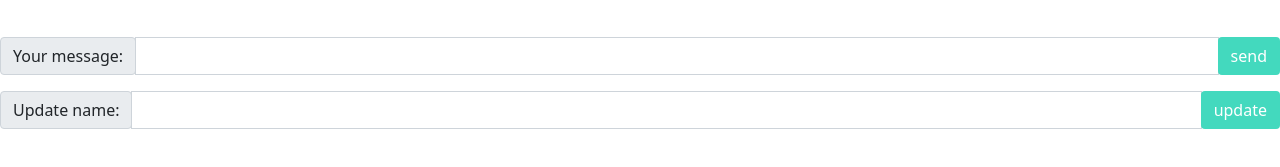
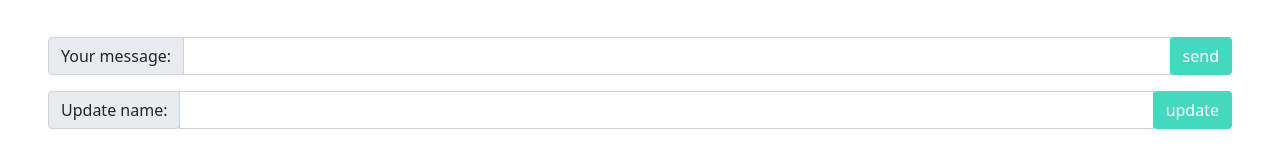
Before and after one commit to ashryan/JSChat, a plain HTML site: page index.html in a window 1280 px wide. Shown: the part 169-336 px from the top of the page. Drawn offline with nearby package versions, Linux system fonts and the light colour scheme.

Commit message:
added margin to input elements

```diff
--- a/index.html
+++ b/index.html
@@ -29,24 +29,29 @@
       <ul class="chat-list list-group"></ul>
     </div>
 
-    <form class="new-chat my-3">
+    <form class="new-chat my-3 mx-5">
       <div class="input-group">
         <div class="input-group-prepend">
           <div class="input-group-text">Your message:</div>
         </div>
-        <input type="text" id="message" class="form-control" required />
+        <input
+          type="text"
+          id="message"
+          class="form-control chat-text"
+          required
+        />
         <div class="input-group-append">
           <input type="submit" class="btn" value="send" />
         </div>
       </div>
     </form>
 
-    <form class="new-name my-3">
+    <form class="new-name my-3 mx-5">
       <div class="input-group">
         <div class="input-group-prepend">
           <div class="input-group-text">Update name:</div>
         </div>
-        <input type="text" id="name" class="form-control" required />
+        <input type="text" id="name" class="form-control chat-text" required />
         <div class="input-group-append">
           <input type="submit" class="btn" value="update" />
         </div>
--- a/styles.css
+++ b/styles.css
@@ -12,3 +12,7 @@
 .btn:focus {
   outline: none;
 }
+
+.chat-text {
+    max-width: 1000px;
+}
```
